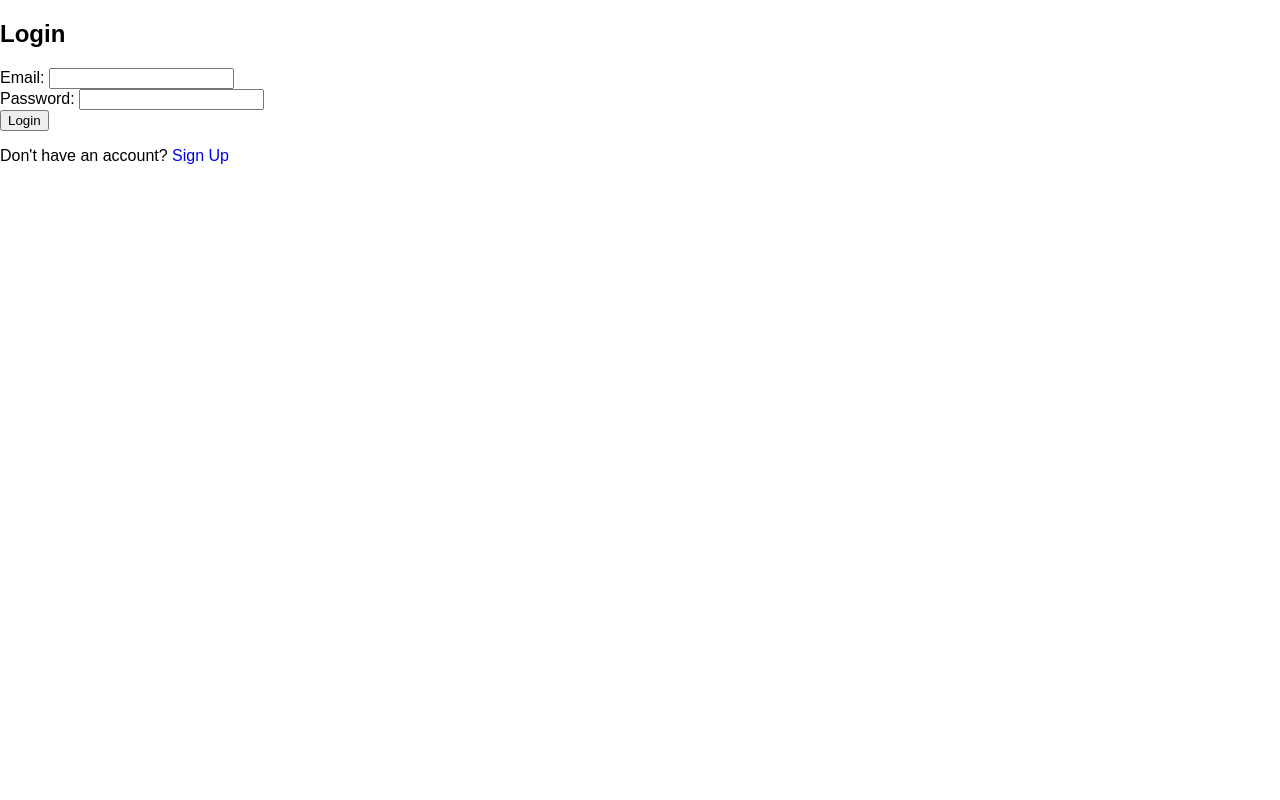
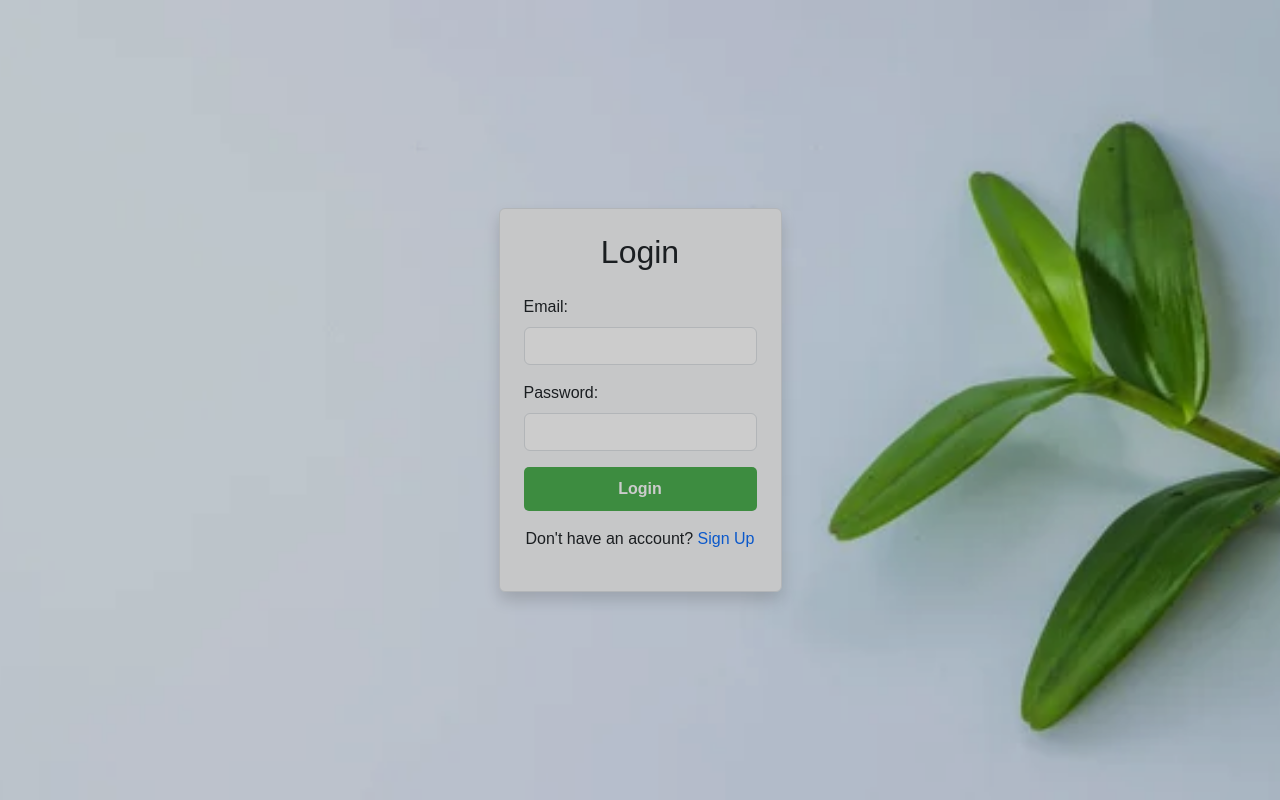
Before and after one commit to Bhoomi3637/Outback_nursery_managment, a PHP site: page /login.php in a window 1280 px wide. Run offline with PHP 8.4, Linux system fonts and the light colour scheme.

Commit message:
Update login.php

```diff
--- a/login.php
+++ b/login.php
@@ -3,24 +3,42 @@
 <head>
     <meta charset="UTF-8">
     <meta name="viewport" content="width=device-width, initial-scale=1.0">
-    <title>Login - Outback Nursery</title>
+    <link href="https://cdn.jsdelivr.net/npm/bootstrap@5.3.0/dist/css/bootstrap.min.css" rel="stylesheet">
+<!-- Bootstrap CSS -->
+<link href="https://stackpath.bootstrapcdn.com/bootstrap/5.3.0/css/bootstrap.min.css" rel="stylesheet">
+<link rel="stylesheet" href="https://cdnjs.cloudflare.com/ajax/libs/font-awesome/6.0.0-beta3/css/all.min.css">
+
+<!-- Bootstrap JS (including Popper.js) -->
+<script src="https://code.jquery.com/jquery-3.6.0.min.js"></script>
+<script src="https://stackpath.bootstrapcdn.com/bootstrap/5.3.0/js/bootstrap.bundle.min.js"></script>
+
+    <title>Outback Nursery</title>
     <link rel="stylesheet" href="style.css">
 </head>
 <body>
-    <div class="form-container">
-        <form id="login-form">
-            <h2>Login</h2>
-            <div class="input-group">
-                <label for="login-email">Email:</label>
-                <input type="email" id="login-email" required>
+    <!-- Navigation -->
+
+    <main class="main-bg">
+    <section class="py-5">
+        <div class="container">
+            <div class="form-container">
+                <form id="login-form" class="border p-4 rounded bg-light shadow">
+                    <h2 class="text-center mb-4">Login</h2>
+                    <div class="mb-3">
+                        <label for="login-email" class="form-label">Email:</label>
+                        <input type="email" class="form-control" id="login-email" required>
+                    </div>
+                    <div class="mb-3">
+                        <label for="login-password" class="form-label">Password:</label>
+                        <input type="password" class="form-control" id="login-password" required>
+                    </div>
+                    <button type="submit" class="btn btn-success w-100">Login</button>
+                    <p class="mt-3 text-center">Don't have an account? <a href="signup.php">Sign Up</a></p>
+                </form>
             </div>
-            <div class="input-group">
-                <label for="login-password">Password:</label>
-                <input type="password" id="login-password" required>
-            </div>
-            <button type="submit">Login</button>
-            <p>Don't have an account? <a href="signup.php">Sign Up</a></p>
-        </form>
-    </div>
+        </div>
+    </section>
+</main>
+
 </body>
 </html>
--- a/style.css
+++ b/style.css
@@ -195,7 +195,37 @@ input[type="submit"]:hover {
     background-color: #45a049; /* This can be handled by Bootstrap's hover state */
 }
 
-/* products */
+/* login */
+.main-bg {
+    background-image: url('Image/hero.jpg'); /* Change to your image path */
+    background-size: cover;
+    background-position: center;
+    height: 100vh; /* Full viewport height */
+    display: flex;
+    align-items: center; /* Center vertically */
+    justify-content: center; /* Center horizontally */
+    filter: brightness(0.8); /* Slightly dim the background for better contrast */
+}
+
+.form-container {
+    width: 100%;
+    max-width: 400px; /* Limit the width of the form */
+    backdrop-filter: blur(5px); /* Add a blur effect behind the form */
+}
+
+.border {
+    border: 1px solid #4CAF50; /* Green border to match the plant theme */
+}
+
+.btn-success {
+    background-color: #4CAF50; /* Green button color */
+    border-color: #4CAF50; /* Green border color */
+}
+
+.btn-success:hover {
+    background-color: #45a049; /* Darker green on hover */
+}
+
 
 footer {
     position: relative;
```
